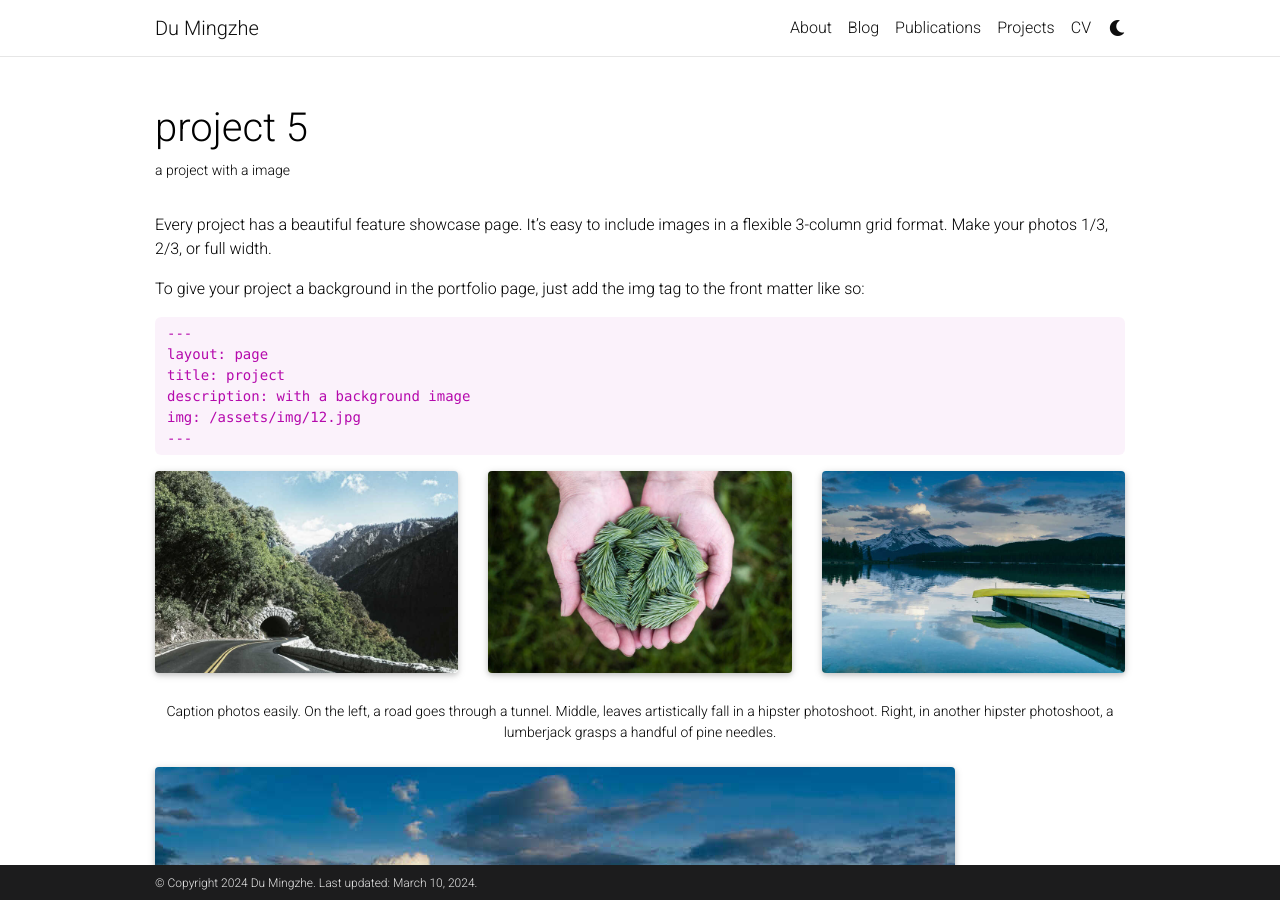
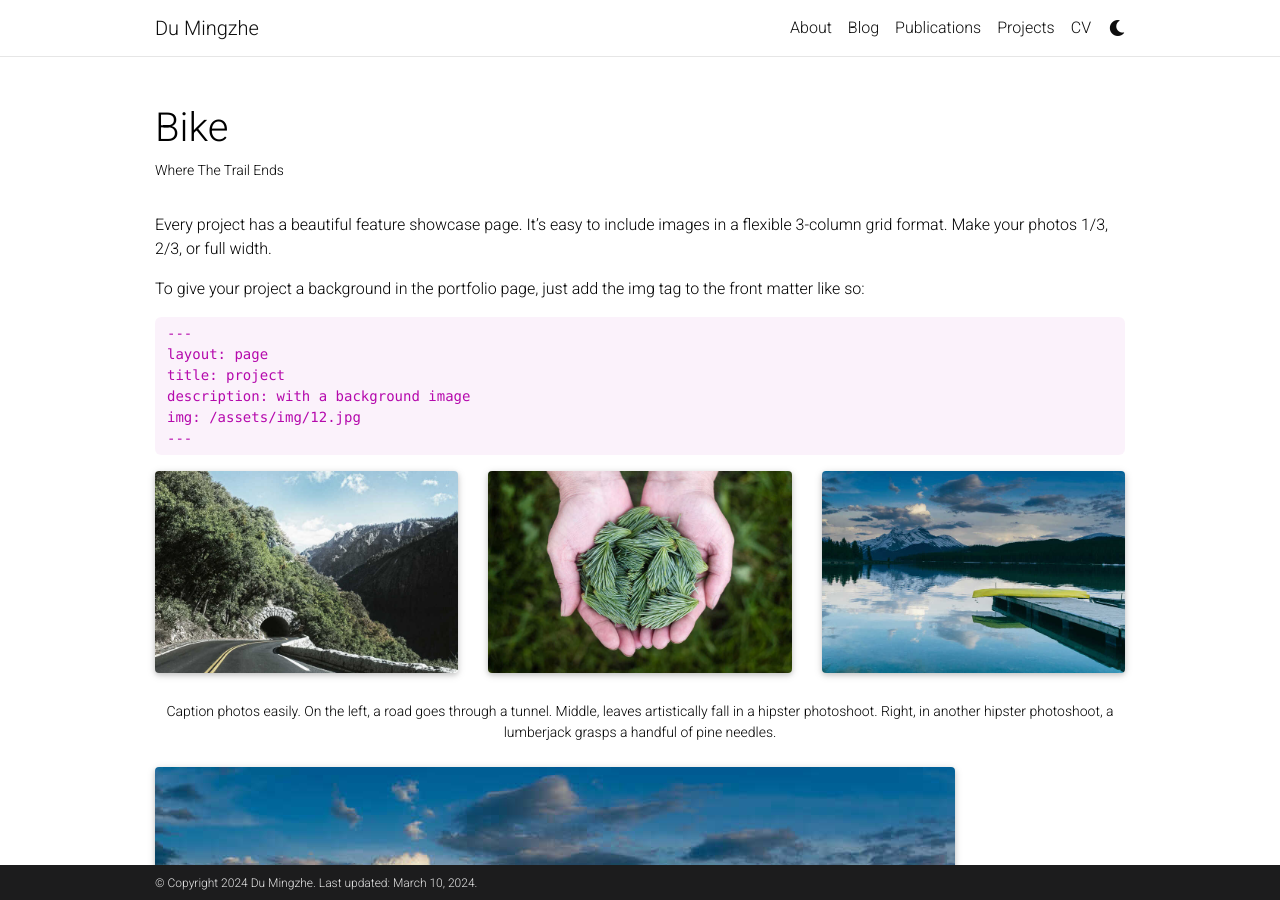
Before and after one commit to Elfsong/elfsong.github.io-, a Jekyll site: the page built from _projects/bike.md, in a window 1280 px wide and 900 px high. Built offline with Jekyll 4.4.1, drawn with Linux system fonts in a browser that asks for light colours; full-size pictures stand in for the smaller copies a plugin makes; comment, search, counter and statistics services are not loaded; a style sheet for code colours, icons or effects is not loaded.

Commit message:
Update img

```diff
--- a/_projects/5_project.md
+++ b/_projects/bike.md
@@ -1,9 +1,9 @@
 ---
 layout: page
-title: project 5
-description: a project with a image
-img: assets/img/1.jpg
-importance: 3
+title: Bike
+description: Where The Trail Ends
+img: assets/img/bike-01.jpg
+importance: 2
 category: fun
 ---
 
```
Also changed, not shown: _projects/6_project.md (+1 -1 lines), _projects/virtual_assistant.md (+1 -1 lines), assets/img/bike-01.jpg, 1 other file.
